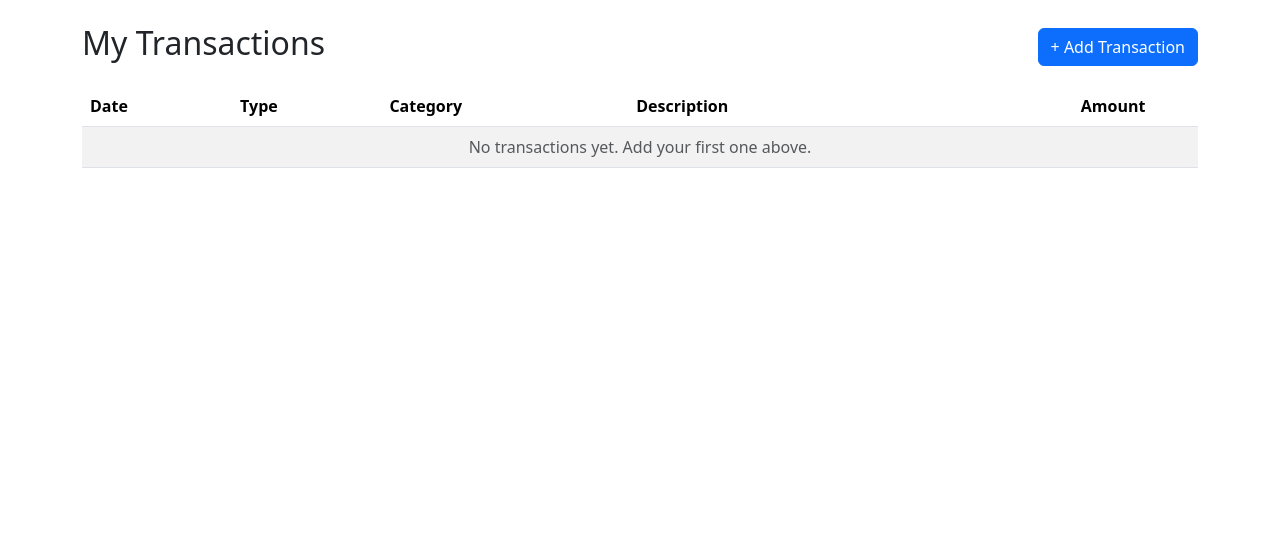
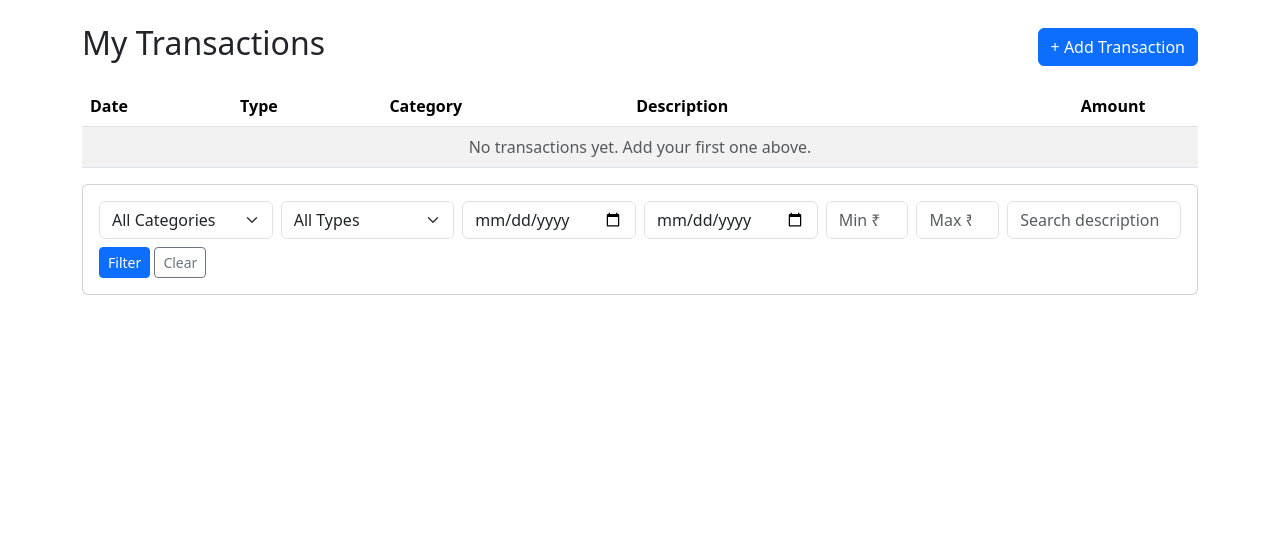
Before and after one commit to bhargaviakurathi27/smart-expense-tracker, a Django app: page /transactions/ in a window 1280 px wide. Shown: the part 56-591 px from the top of the page. Run offline with Django 5.2, Linux system fonts and the light colour scheme; the visitor is signed in with stand-in values (Sample User, id 1); data that the repository does not hold is empty.

Commit message:
Add filtering and search to transaction list

```diff
--- a/templates/tracker/transactions.html
+++ b/templates/tracker/transactions.html
@@ -47,5 +47,43 @@
             {% endfor %}
         </tbody>
     </table>
+    <form method="GET" class="card card-body mb-3">
+    <div class="row g-2">
+        <div class="col-md-2">
+            <select name="category" class="form-select">
+                <option value="">All Categories</option>
+                {% for c in categories %}
+                <option value="{{ c.id }}" {% if selected_category == c.id|stringformat:"s" %}selected{% endif %}>{{ c.name }}</option>
+                {% endfor %}
+            </select>
+        </div>
+        <div class="col-md-2">
+            <select name="type" class="form-select">
+                <option value="">All Types</option>
+                <option value="income" {% if selected_type == "income" %}selected{% endif %}>Income</option>
+                <option value="expense" {% if selected_type == "expense" %}selected{% endif %}>Expense</option>
+            </select>
+        </div>
+        <div class="col-md-2">
+            <input type="date" name="date_from" value="{{ date_from }}" class="form-control" placeholder="From">
+        </div>
+        <div class="col-md-2">
+            <input type="date" name="date_to" value="{{ date_to }}" class="form-control" placeholder="To">
+        </div>
+        <div class="col-md-1">
+            <input type="number" name="min_amount" value="{{ min_amount }}" class="form-control" placeholder="Min ₹">
+        </div>
+        <div class="col-md-1">
+            <input type="number" name="max_amount" value="{{ max_amount }}" class="form-control" placeholder="Max ₹">
+        </div>
+        <div class="col-md-2">
+            <input type="text" name="search" value="{{ search }}" class="form-control" placeholder="Search description">
+        </div>
+    </div>
+    <div class="mt-2">
+        <button type="submit" class="btn btn-primary btn-sm">Filter</button>
+        <a href="{% url 'transaction_list' %}" class="btn btn-outline-secondary btn-sm">Clear</a>
+    </div>
+</form>
 </div>
 {% endblock %}
--- a/tracker/views.py
+++ b/tracker/views.py
@@ -7,6 +7,7 @@ from .forms import TransactionForm
 from django.db.models import Sum
 from django.utils import timezone
 from .models import Budget
+from .models import Transaction, Category, Budget
 def home(request):
     # Finds templates/tracker/home.html and returns it as a web page
     return render(request, 'tracker/home.html')
@@ -27,10 +28,50 @@ def register(request):
     return render(request, 'registration/register.html', {'form': form})
 @login_required
 def transaction_list(request):
-    # Only this user's transactions — never all transactions
     transactions = Transaction.objects.filter(user=request.user)
-    return render(request, 'tracker/transactions.html', {'transactions': transactions})
 
+    # Each filter only applies if the user actually submitted that field
+    category_id = request.GET.get('category')
+    if category_id:
+        transactions = transactions.filter(category_id=category_id)
+
+    transaction_type = request.GET.get('type')
+    if transaction_type:
+        transactions = transactions.filter(transaction_type=transaction_type)
+
+    date_from = request.GET.get('date_from')
+    if date_from:
+        transactions = transactions.filter(date__gte=date_from)
+
+    date_to = request.GET.get('date_to')
+    if date_to:
+        transactions = transactions.filter(date__lte=date_to)
+
+    min_amount = request.GET.get('min_amount')
+    if min_amount:
+        transactions = transactions.filter(amount__gte=min_amount)
+
+    max_amount = request.GET.get('max_amount')
+    if max_amount:
+        transactions = transactions.filter(amount__lte=max_amount)
+
+    search = request.GET.get('search')
+    if search:
+        transactions = transactions.filter(description__icontains=search)
+
+    context = {
+        'transactions': transactions,
+        'categories': Category.objects.all(),
+        # Pass back what was submitted so the form stays filled in after filtering
+        'selected_category': category_id,
+        'selected_type': transaction_type,
+        'date_from': date_from or '',
+        'date_to': date_to or '',
+        'min_amount': min_amount or '',
+        'max_amount': max_amount or '',
+        'search': search or '',
+    }
+    return render(request, 'tracker/transactions.html', context)
 
 @login_required
 def transaction_add(request):
```
